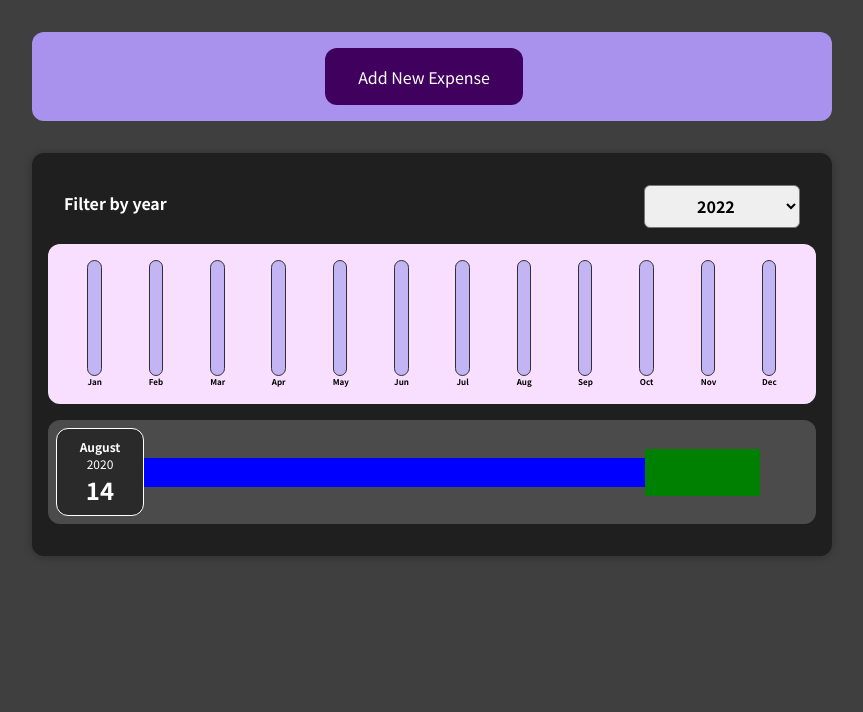
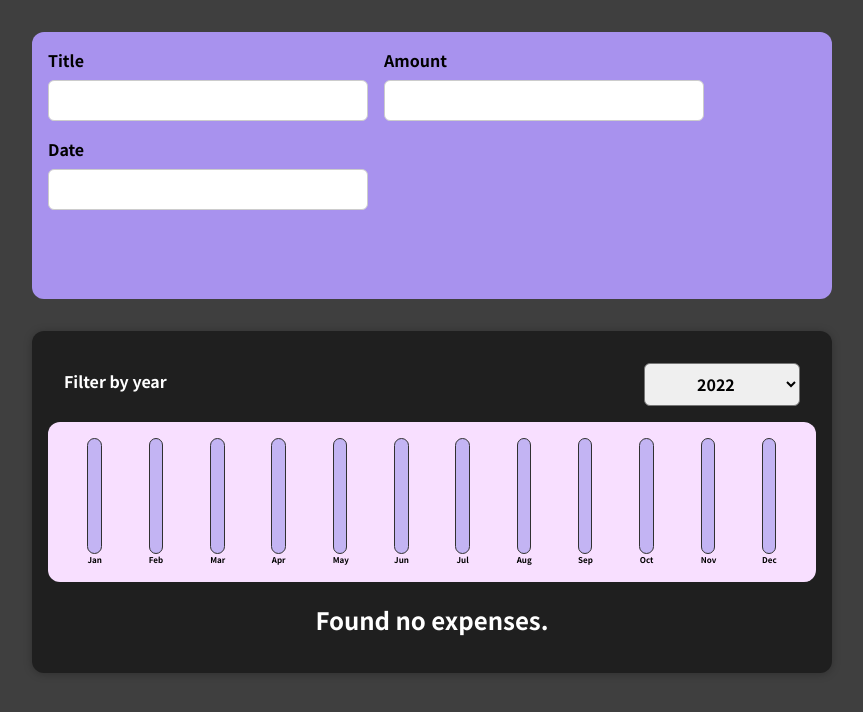
Before and after one commit to flowbeing/react-js-bootcamp, a React (Create React App) app in the folder basics/react-js-expense-tracker/: page / in a window 1280 px wide. Shown: the top 712 px of the page, without its empty margins (208-1071 px from the left). Built offline with nearby package versions, Linux system fonts and the light colour scheme.

Commit message:
Bootcamp - React.js: expense planner progress - Oct 3, 2023

```diff
--- a/basics/react-js-expense-tracker/src/App.js
+++ b/basics/react-js-expense-tracker/src/App.js
@@ -1,13 +1,15 @@
 import React from "react";
 
-import AddNewExpense from "./components/AddNewExpense";
+import AddNewExpense from "./components/AddNewExpense/AddNewExpense";
+import AddNewExpenseExpanded from "./components/AddNewExpenseExpanded/AddNewExpenseExpanded";
 import ExpensesMainContainer from "./components/ExpensesMainContainer/ExpensesMainContainer";
 
 function App() {
 
   return (
     <div >
-      <AddNewExpense/>
+      {/* <AddNewExpense/> */}
+      <AddNewExpenseExpanded/>
       <ExpensesMainContainer/>
     </div>
   );
--- /dev/null
+++ b/basics/react-js-expense-tracker/src/components/AddNewExpenseExpanded/AddNewExpenseExpanded.css
@@ -0,0 +1,48 @@
+.add-new-expense-expanded-center{
+    display: flex;
+    justify-content: center;
+    align-items: center;
+}
+
+.add-new-expense-expanded-border{
+    width: 800px;
+    height: 267px;
+    max-width: 800px;
+    max-height: 267px;
+    margin: 32px;
+    padding: 16px;
+    border-radius: 12px;
+    background-color: #a892ee;
+}
+
+.add-new-expense-expanded-details{
+    width: 100%;
+    height: 162px;
+    max-height: 162px;
+    display: flex;
+    flex-wrap: wrap;
+    gap: 1rem;
+    /* margin-bottom: 1rem; */
+}
+
+.add-new-expense-input-container{
+    display: flex;
+    flex-direction: column;
+}
+
+.add-new-expense-input___label{
+    margin-bottom: 8px;
+    font-size: 16px;
+    font-weight: bold;
+}
+
+.add-new-expense-input___element{
+    width: 320px;
+    height: 41px;
+    max-width: 320px;
+    max-height: 41px;
+    padding: 0.5rem;
+    font-size: 20px;
+    border-radius: 6px;
+    border: 1px solid #ccc;
+}
--- /dev/null
+++ b/basics/react-js-expense-tracker/src/components/AddNewExpenseExpanded/AddNewExpenseExpanded.js
@@ -0,0 +1,50 @@
+import React from "react";
+
+import "./AddNewExpenseExpanded.css";
+
+var AddNewExpenseExpanded = () => {
+
+    return (
+
+        <div className="add-new-expense-expanded-center">
+
+            {/* New Expense Details Container */}
+            <div className="add-new-expense-expanded-border">
+
+                {/* New Expense Details; Title, Amount, Date */}
+                <div className="add-new-expense-expanded-details">
+
+                    {/* Expense Title - input field */}
+                    <div className="add-new-expense-input-container">
+
+                        <label className="add-new-expense-input___label">Title</label>
+                        <input className="add-new-expense-input___element"></input>
+
+                    </div>
+
+                    {/* Expense Amount - input field */}
+                    <div className="add-new-expense-input-container">
+
+                        <label className="add-new-expense-input___label">Amount</label>
+                        <input className="add-new-expense-input___element"></input>
+
+                    </div>
+
+                    {/* Expense Date - input field */}
+                    <div className="add-new-expense-input-container">
+
+                        <label className="add-new-expense-input___label">Date</label>
+                        <input className="add-new-expense-input___element"></input>
+
+                    </div>
+
+
+                </div>
+
+            </div>
+
+        </div>
+    )
+}
+
+export default AddNewExpenseExpanded;
--- a/basics/react-js-expense-tracker/src/components/ExpensesMainContainer/ListOfExpenses/ListOfExpenses.css
+++ b/basics/react-js-expense-tracker/src/components/ExpensesMainContainer/ListOfExpenses/ListOfExpenses.css
@@ -1,7 +1,7 @@
 .default-element {
     height: 35px;
     width: 768px;
-    margin: 16px 0;
+    margin: 19.92px 0;
     font-size: 24px;
     color: white;
     display: flex;
--- a/basics/react-js-expense-tracker/src/components/ExpensesMainContainer/ListOfExpenses/ListOfExpenses.js
+++ b/basics/react-js-expense-tracker/src/components/ExpensesMainContainer/ListOfExpenses/ListOfExpenses.js
@@ -2,20 +2,51 @@ import React from 'react';
 
 import ListTile from './ListTile/ListTile';
 
-import "./ListOfExpenses.css"
+import "./ListOfExpenses.css";
 
-const ListOfExpenses = () => {
+const ListOfExpenses = ({currentFilterYearExpensesDataDeconstructed}) => {
 
-    // element to show when there are no expenses
-    const defaultElement = <h2 className="default-element">Found no expenses.</h2>;
+    console.log(`currentFilterYearExpensesDataDeconstructed: ${currentFilterYearExpensesDataDeconstructed}`);
+    // console.log(`currentFilterYearExpensesDataDeconstructed length: ${currentFilterYearExpensesDataDeconstructed.size}`);
+    // console.log(`{}.length: ${Object.keys({'1': 'one'}).length}`);
+
+    var currentFilterYearExpensesDataDeconstructedLength = Object.keys(currentFilterYearExpensesDataDeconstructed).length;
+    console.log(`currentFilterYearExpensesDataDeconstructedLength: ${currentFilterYearExpensesDataDeconstructedLength}`);
+
+    var componentToDisplay;
+
+    // mapping current selected filter year's expense data into a list tile
+    if (currentFilterYearExpensesDataDeconstructedLength > 0){
+        componentToDisplay = Object.keys(currentFilterYearExpensesDataDeconstructed).map((expenseNum) => {
+
+            console.log(`expenseDetails: ${currentFilterYearExpensesDataDeconstructed[expenseNum]}`);
+
+            var expenseDetails = currentFilterYearExpensesDataDeconstructed[expenseNum];
+
+            let expenseYear = expenseDetails['year'];
+            let expenseMonth = expenseDetails['month'];
+            let expenseDay = expenseDetails['day'];
+            let expenseTitle = expenseDetails['title'];
+            let expenseAmount = expenseDetails['amount'];
+
+            return <ListTile monthLong={expenseMonth} yearNumberAsString={expenseYear} dayNumberAsString={expenseDay} expenseTitle={expenseTitle} expenseAmount={expenseAmount}/>;
+        });
+    }
+    else{
+        // element to show when there are no expenses
+        const defaultElement = <h2 className="default-element">Found no expenses.</h2>;
+        componentToDisplay = [defaultElement];
+    }
+
+    console.log(`componentToDisplay: ${componentToDisplay}`);
 
     return (
         <div className="list-of-expenses-container">
 
-            <ListTile/>
+            {componentToDisplay}
 
         </div>
-    )
+    );
 
 }
 
--- a/basics/react-js-expense-tracker/src/components/ExpensesMainContainer/ListOfExpenses/ListTile/ListTile.css
+++ b/basics/react-js-expense-tracker/src/components/ExpensesMainContainer/ListOfExpenses/ListTile/ListTile.css
@@ -2,6 +2,7 @@
     width: 768px;
     height: 104px;
     padding: 8px;
+    margin: 16px 0;
     border-radius: 12px;
     background-color: #4b4b4b;
     display: flex;
@@ -21,22 +22,40 @@
     align-items: center;
 }
 
-/* .list-tile-description-and-amount {
+.list-tile-description-and-amount {
+    width: 664px;
+    height: 47px;
+    /* background-color: white; */
     display: flex;
     /* flex-direction: row; */
-    /* justify-content: space-between;
-} */
+    justify-content: space-between;
+    align-items: center;
+}
 
 .list-tile-description {
     width: 500.54px;
     height: 29px;
-    background-color: blue;
+    margin: 0 16px;
+    font-size: 20px;
+    color: white;
+    /* display: flex;
+    align-items: center; */
+
 }
 
 .list-tile-amount {
-    width: 115.46px;
+    /* width: 115.46px; */
     height: 47px;
-    background-color: green;
+    border-radius: 12px;
+    padding: 8px 24px;
+    font-size: 20px;
+    background-color: #40005d;
+    color: white;
+    border: 1px solid white;
+    font-weight: bold;
+    display: flex;
+    justify-content: center;
+    align-items: center;
 }
 
 
--- a/basics/react-js-expense-tracker/src/components/ExpensesMainContainer/ListOfExpenses/ListTile/ListTile.js
+++ b/basics/react-js-expense-tracker/src/components/ExpensesMainContainer/ListOfExpenses/ListTile/ListTile.js
@@ -2,7 +2,7 @@ import React from 'react';
 
 import "./ListTile.css";
 
-const ListTile = ({data}) => {
+const ListTile = ({monthLong, yearNumberAsString, dayNumberAsString, expenseTitle, expenseAmount}) => {
 
     return (
 
@@ -11,25 +11,24 @@ const ListTile = ({data}) => {
             {/* Expense Date */}
             <div className="list-tile-expense-date">
 
-                <div className="list-tile-expense-date___month">August</div>
+                <div className="list-tile-expense-date___month">{monthLong}</div>
 
-                <div className="list-tile-expense-date___year">2020</div>
+                <div className="list-tile-expense-date___year">{yearNumberAsString}</div>
 
-                <div className="list-tile-expense-date___day">14</div>
+                <div className="list-tile-expense-date___day">{dayNumberAsString}</div>
 
             </div>
 
-            {/* Expense Title */}
+            {/* Container that holds Expense Title & Amount Spent */}
+            <div className="list-tile-description-and-amount">
 
-                <div className='list-tile-description'>
+                {/* Expense Title */}
+                <h2 className='list-tile-description'>{expenseTitle}</h2>
 
+                {/* Amount spent */}
+                <div className='list-tile-amount'>{"$" + expenseAmount}</div>
 
-                </div>
-
-                <div className='list-tile-amount'>
-
-
-                </div>
+            </div>
 
         </div>
 
--- a/basics/react-js-expense-tracker/src/components/ExpensesMainContainer/MainChartComponent/MainChartComponent.js
+++ b/basics/react-js-expense-tracker/src/components/ExpensesMainContainer/MainChartComponent/MainChartComponent.js
@@ -10,14 +10,18 @@ const MainChartComponent = ({expensesData, currentFilterYear}) => {
 
     console.log('');
 
-    // creating a dictionary of months and their values for the relevant filter year
+    // a map (dictionary) of months and their total expenses for the relevant filter year
     let currentYearDataDict = {};
 
-    // obtaining the maximum monthly expense for the current filter year
+    // a map of each expense within the relevant year
+    let currentYearEachExpense = {};
+
+    // maximum monthly expense for the current filter year
     let maximumMonthlyExpense = 0;
 
     let monthCount = 0;
 
+    // populating currentYearDataDict with months & their total expenses set to zero
     while (monthCount < 12){
 
         let date = new Date();
@@ -30,23 +34,46 @@ const MainChartComponent = ({expensesData, currentFilterYear}) => {
         monthCount += 1;
     }
 
+    // populating:
+    // 1. currentYearDataDict with the real total expenses value for each month
+    // 2. currentYearEachExpense with each day's expense data
+    let currentYearEachExpenseCount = 0;
+
     for (var data of expensesData){
 
         let currentDataDate = data.date;
 
         let currentDataYear = currentDataDate.getFullYear().toString();
-        let currentDataMonth = currentDataDate.toLocaleString('en-US', {month: 'short'});
+        let currentDataMonthShort = currentDataDate.toLocaleString('en-US', {month: 'short'});
+        let currentDataMonthLong = currentDataDate.toLocaleString('en-US', {month: 'long'});
+        let currentDataDay = currentDataDate.getDate().toString();
 
         if (currentDataYear === currentFilterYear){
 
-            currentYearDataDict[currentDataMonth]['total'] += data.amount;
-            currentYearDataDict[currentDataMonth]['data'] = data;
+            // 1.
+            currentYearDataDict[currentDataMonthShort]['total'] += data.amount;
+            currentYearDataDict[currentDataMonthShort]['data'] = data;
 
             // updating the maximum monthly expense value
-            let currentMonthTotalSoFar = currentYearDataDict[currentDataMonth]['total'];
+            let currentMonthTotalSoFar = currentYearDataDict[currentDataMonthShort]['total'];
             maximumMonthlyExpense = Math.max(maximumMonthlyExpense, currentMonthTotalSoFar);
+
+            // 2.
+            currentYearEachExpense[currentYearEachExpenseCount] = {};
+            currentYearEachExpense[currentYearEachExpenseCount]['year'] = currentDataYear;
+            currentYearEachExpense[currentYearEachExpenseCount]['month'] = currentDataMonthLong;
+            currentYearEachExpense[currentYearEachExpenseCount]['day'] = currentDataDay;
+            currentYearEachExpense[currentYearEachExpenseCount]['amount'] = data.amount;
+            currentYearEachExpense[currentYearEachExpenseCount]['title'] = data.title;
+
+            console.log(`currentYearEachExpense[${currentYearEachExpenseCount}] = ${currentYearEachExpense[currentYearEachExpenseCount]}`);
+
+            currentYearEachExpenseCount += 1;
+
         }
     }
+
+
 
     let monthlyIndividualChart = [];
     // mapping individual charts for each month of the relevant year
@@ -61,8 +88,8 @@ const MainChartComponent = ({expensesData, currentFilterYear}) => {
 
         monthlyIndividualChart.push(<IndividualBarChart monthAbbreviation={month} barHeightPercentage={currentMonthBarChartHeightPercentage}/>);
 
-        console.log(`${month}: ${currentYearDataDict[month]['total']}`);
-        console.log(`barChartHeight: ${currentMonthBarChartHeightPercentage}`);
+        // console.log(`${month}: ${currentYearDataDict[month]['total']}`);
+        // console.log(`barChartHeight: ${currentMonthBarChartHeightPercentage}`);
     }
 
     return (
@@ -76,7 +103,8 @@ const MainChartComponent = ({expensesData, currentFilterYear}) => {
             </div>
 
             {/* Including list of expenses in the main chart component. ExpensesMainContainer would be a better fit!  */}
-            <ListOfExpenses/>
+            <ListOfExpenses currentFilterYearExpensesDataDeconstructed={currentYearEachExpense}/>
+
 
 
         </div>
```
Also changed, not shown: basics/react-js-expense-tracker/src/components/AddNewExpense/AddNewExpense.css (renamed from basics/react-js-expense-tracker/src/components/AddNewExpense.css), basics/react-js-expense-tracker/src/components/AddNewExpense/AddNewExpense.js (renamed from basics/react-js-expense-tracker/src/components/AddNewExpense.js).
